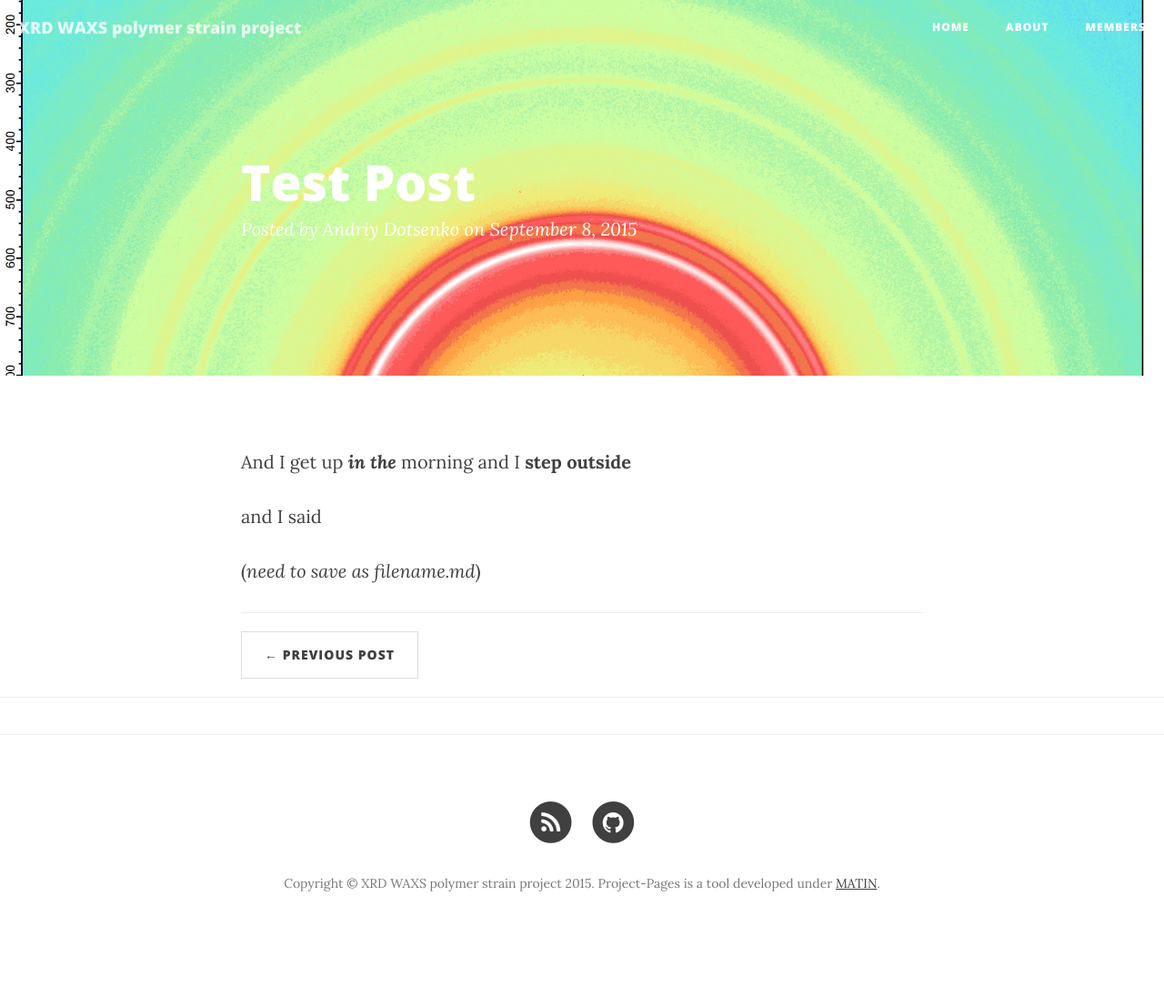
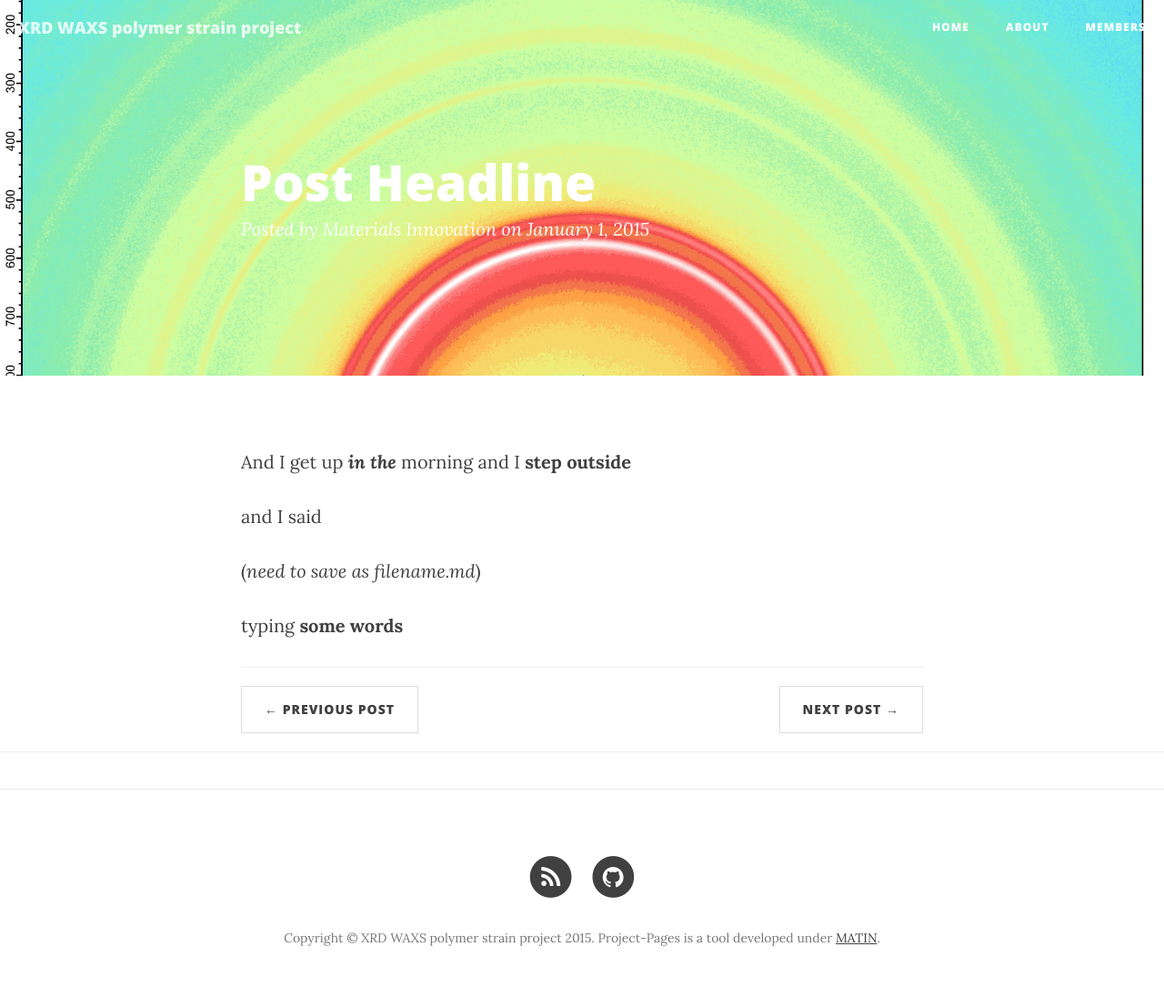
Before and after one commit to Materials-Informatics-Class-Fall2015/MIC-LENS, a Jekyll site: the page built from _posts/2015-09-08-First-post-test.md, in a window 1280 px wide. Shown: the whole page at 91% size. Built offline with Jekyll 4.4.1, drawn with Linux system fonts in a browser that asks for light colours; nearby versions of some CDN libraries; comment, search, counter and statistics services are not loaded; before the commit the page ends 1047 px from its top, so only the background shows below that.

Commit message:
Published with MATIN Flavored StackEdit

```diff
--- a/_posts/2015-09-08-First-post-test.md
+++ b/_posts/2015-09-08-First-post-test.md
@@ -1,9 +1,10 @@
 ---
+layout:     	post---
 layout:     	post
-title:      	Test Post
-date:       	2015-09-08 16:11
-author:     Andriy Dotsenko
-tags:         bla
+title:      	Post Headline
+date:       	2015-01-01 12:00
+author:     	Materials Innovation
+tags:         result
 ---
 And I get up ***in the*** morning and I **step outside**
 
@@ -11,3 +12,5 @@ And I get up ***in the*** morning and I **step outside**
 and I said
 
 (*need to save as filename.md*)
+
+typing **some words**
```
